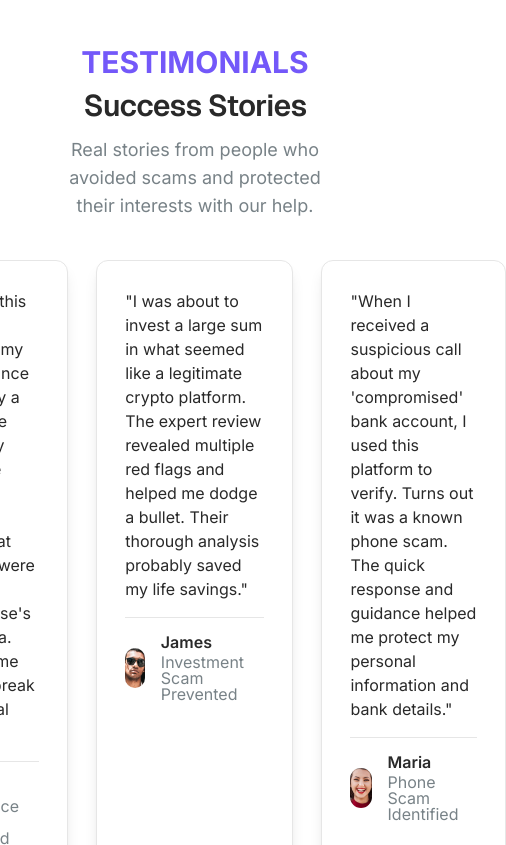
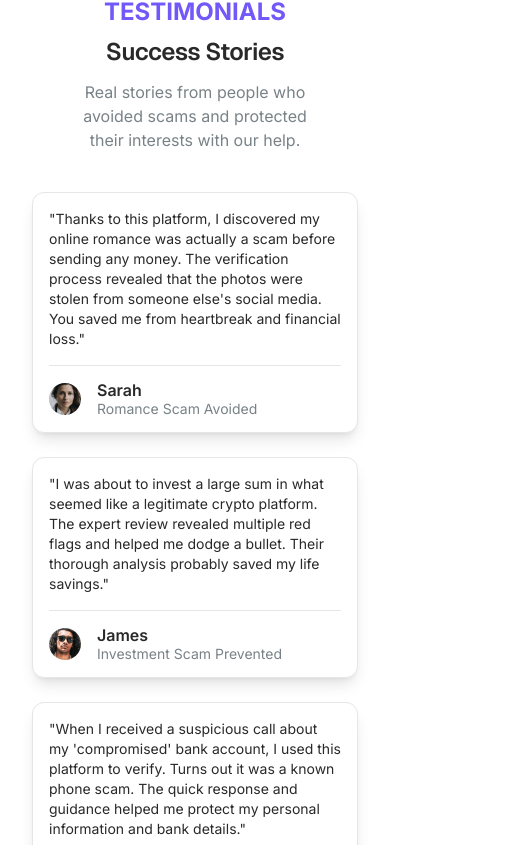
Before and after one commit to UmunnaObinwanne/scamlens-main, a Next.js app: page / in a window 390 px wide. Shown: the part 3759-4604 px from the top of the page, 506 px wide, since content can reach past the window. Built offline with nearby package versions, Linux system fonts and the light colour scheme.

Commit message:
Mobile responsive fix

```diff
--- a/src/components/testimonials.tsx
+++ b/src/components/testimonials.tsx
@@ -3,24 +3,29 @@ import { Card, CardContent } from "@/components/ui/card";
 
 export function Testimonials() {
   return (
-    <section className="container flex flex-col items-center gap-3 py-24 sm:gap-7">
+    <section className="container flex flex-col items-center gap-3 py-12 sm:py-24 px-4 sm:px-6">
       <div className="flex flex-col gap-2">
-        <span className="font-bold uppercase text-primary text-center text-3xl sm:text-4xl">Testimonials</span>
-        <h2 className="font-heading text-3xl font-semibold tracking-tight sm:text-4xl text-balance text-center">
+        <span className="font-bold uppercase text-primary text-center text-2xl sm:text-3xl md:text-4xl">
+          Testimonials
+        </span>
+        <h2 className="font-heading text-2xl sm:text-3xl md:text-4xl font-semibold tracking-tight text-balance text-center">
           Success Stories
         </h2>
       </div>
-      <p className="text-lg text-muted-foreground text-balance max-w-lg text-center">
+      <p className="text-base sm:text-lg text-muted-foreground text-balance max-w-lg text-center px-4">
         Real stories from people who avoided scams and protected their interests with our help.
       </p>
-      <div className="flex flex-row gap-7 mt-7 overflow-x-auto">
-        <Card className="inline-block break-inside-avoid shadow-lg">
-          <CardContent className="flex flex-col items-start gap-4 divide-y p-7">
-            <p className="text-foreground">
+
+      {/* Testimonials Grid Container */}
+      <div className="grid grid-cols-1 md:grid-cols-2 lg:grid-cols-3 gap-6 mt-7 w-full max-w-7xl px-4">
+        {/* First Testimonial */}
+        <Card className="w-full shadow-lg">
+          <CardContent className="flex flex-col items-start gap-4 divide-y p-4 sm:p-7">
+            <p className="text-foreground text-sm sm:text-base">
               &quot;Thanks to this platform, I discovered my online romance was actually a scam before sending any money. The verification process revealed that the photos were stolen from someone else's social media. You saved me from heartbreak and financial loss.&quot;
             </p>
             <div className="flex items-center gap-4 w-full pt-4">
-              <div className="relative w-10 h-10">
+              <div className="relative w-8 sm:w-10 h-8 sm:h-10">
                 <Image
                   alt="Sarah's Picture"
                   src="/images/testimonial-4.avif"
@@ -30,18 +35,20 @@ export function Testimonials() {
               </div>
               <div>
                 <p className="font-semibold leading-none text-foreground">Sarah</p>
-                <p className="mt-1 leading-none text-muted-foreground">Romance Scam Avoided</p>
+                <p className="mt-1 leading-none text-muted-foreground text-sm">Romance Scam Avoided</p>
               </div>
             </div>
           </CardContent>
         </Card>
-        <Card className="inline-block break-inside-avoid shadow-lg">
-          <CardContent className="flex flex-col items-start gap-4 divide-y p-7">
-            <p className="text-foreground">
+
+        {/* Second Testimonial */}
+        <Card className="w-full shadow-lg">
+          <CardContent className="flex flex-col items-start gap-4 divide-y p-4 sm:p-7">
+            <p className="text-foreground text-sm sm:text-base">
               &quot;I was about to invest a large sum in what seemed like a legitimate crypto platform. The expert review revealed multiple red flags and helped me dodge a bullet. Their thorough analysis probably saved my life savings.&quot;
             </p>
             <div className="flex items-center gap-4 w-full pt-4">
-              <div className="relative w-10 h-10">
+              <div className="relative w-8 sm:w-10 h-8 sm:h-10">
                 <Image
                   alt="James's Picture"
                   src="/images/testimonial-5.avif"
@@ -51,18 +58,20 @@ export function Testimonials() {
               </div>
               <div>
                 <p className="font-semibold leading-none text-foreground">James</p>
-                <p className="mt-1 leading-none text-muted-foreground">Investment Scam Prevented</p>
+                <p className="mt-1 leading-none text-muted-foreground text-sm">Investment Scam Prevented</p>
               </div>
             </div>
           </CardContent>
         </Card>
-        <Card className="inline-block break-inside-avoid shadow-lg">
-          <CardContent className="flex flex-col items-start gap-4 divide-y p-7">
-            <p className="text-foreground">
+
+        {/* Third Testimonial */}
+        <Card className="w-full shadow-lg md:col-span-2 lg:col-span-1">
+          <CardContent className="flex flex-col items-start gap-4 divide-y p-4 sm:p-7">
+            <p className="text-foreground text-sm sm:text-base">
               &quot;When I received a suspicious call about my 'compromised' bank account, I used this platform to verify. Turns out it was a known phone scam. The quick response and guidance helped me protect my personal information and bank details.&quot;
             </p>
             <div className="flex items-center gap-4 w-full pt-4">
-              <div className="relative w-10 h-10">
+              <div className="relative w-8 sm:w-10 h-8 sm:h-10">
                 <Image
                   alt="Maria's Picture"
                   src="/images/testimonial-6.avif"
@@ -72,7 +81,7 @@ export function Testimonials() {
               </div>
               <div>
                 <p className="font-semibold leading-none text-foreground">Maria</p>
-                <p className="mt-1 leading-none text-muted-foreground">Phone Scam Identified</p>
+                <p className="mt-1 leading-none text-muted-foreground text-sm">Phone Scam Identified</p>
               </div>
             </div>
           </CardContent>
```
